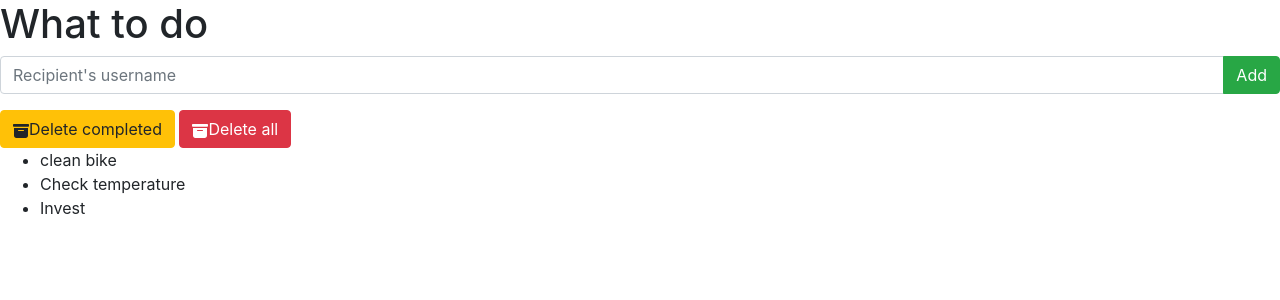
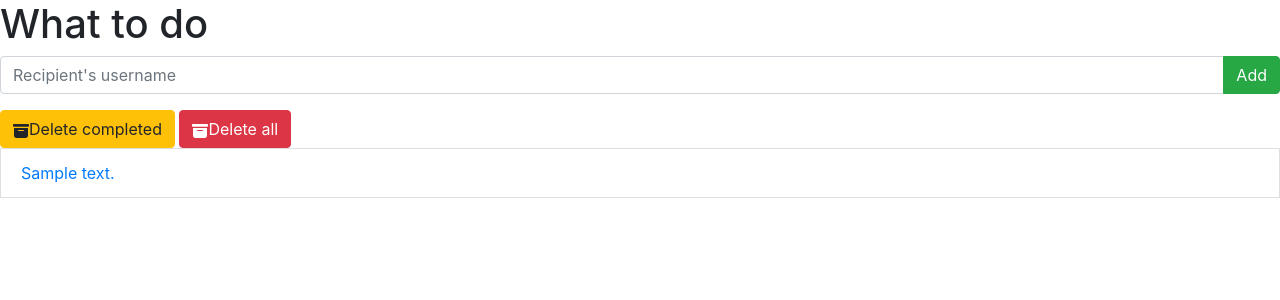
Before and after one commit to ajin-m-saji/django1, a Django app: template todolist/templates/todolist/Index.html in a window 1280 px wide. Shown: the top 300 px of the page. Run offline with Django 3.2, Linux system fonts and the light colour scheme; the template is opened without the code that fills it: most values are stand-ins (such as "Sample title", 1, 10 or a date in 2020); some libraries are stand-ins or nearby versions.

Commit message:
Display data base edited files

```diff
--- a/todolist/templates/todolist/Index.html
+++ b/todolist/templates/todolist/Index.html
@@ -25,13 +25,14 @@
 </svg>Delete all</button>
         </form>
 
-        <ul>
-        <li>clean bike</li>
-        <li>Check temperature</li>
-        <li>Invest</li>
-
-
-
+       <ul class="list-group t20">
+           {% for todolist in todo_items %}
+           {% if todolist.completed %}
+            <li class="list-group-item todo-completed">{{todolist.text}}</li>
+           {% else %}
+           <a href="#"><li class="list-group-item ">{{todolist.text}}</li></a>
+           {% endif %}
+           {%endfor%}
 
         </ul>
 
--- a/todolist/views.py
+++ b/todolist/views.py
@@ -1,4 +1,7 @@
 from django.shortcuts import render
+from .models import todolist
 
 def index(request):
-    return render(request,'todolist/index.html')
+    todo_items=todolist.objects.order_by('id')
+    context={'todo_items':todo_items}
+    return render(request,'todolist/index.html',context)
```
Also changed, not shown: db.sqlite3.
